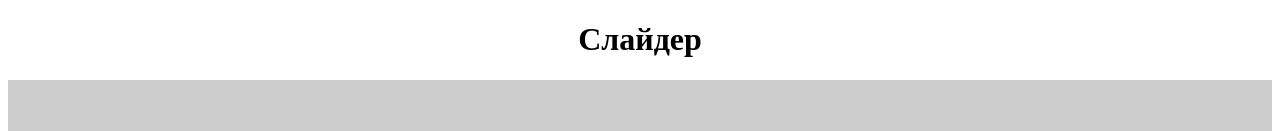
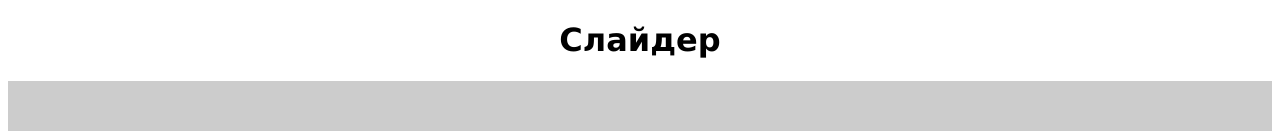
Before and after one commit to Dmitriy-1986/SPLIDE-slider, a plain HTML site: page index.html in a window 1280 px wide. Shown: the top 131 px of the page. Drawn offline with Linux system fonts and the light colour scheme.

Commit message:
Update index.html

```diff
--- a/index.html
+++ b/index.html
@@ -191,7 +191,7 @@
 </head>
 
 <body>
-    <h1 style="text-align: center;">Слайдер</h1>
+    <h1 style="text-align: center; font-family: Geneva, Arial, Helvetica, sans-serif;">Слайдер</h1>
     <div class="card-slider-container">
         <div id="card-slider" class="splide">
             <div class="splide__track">
```
